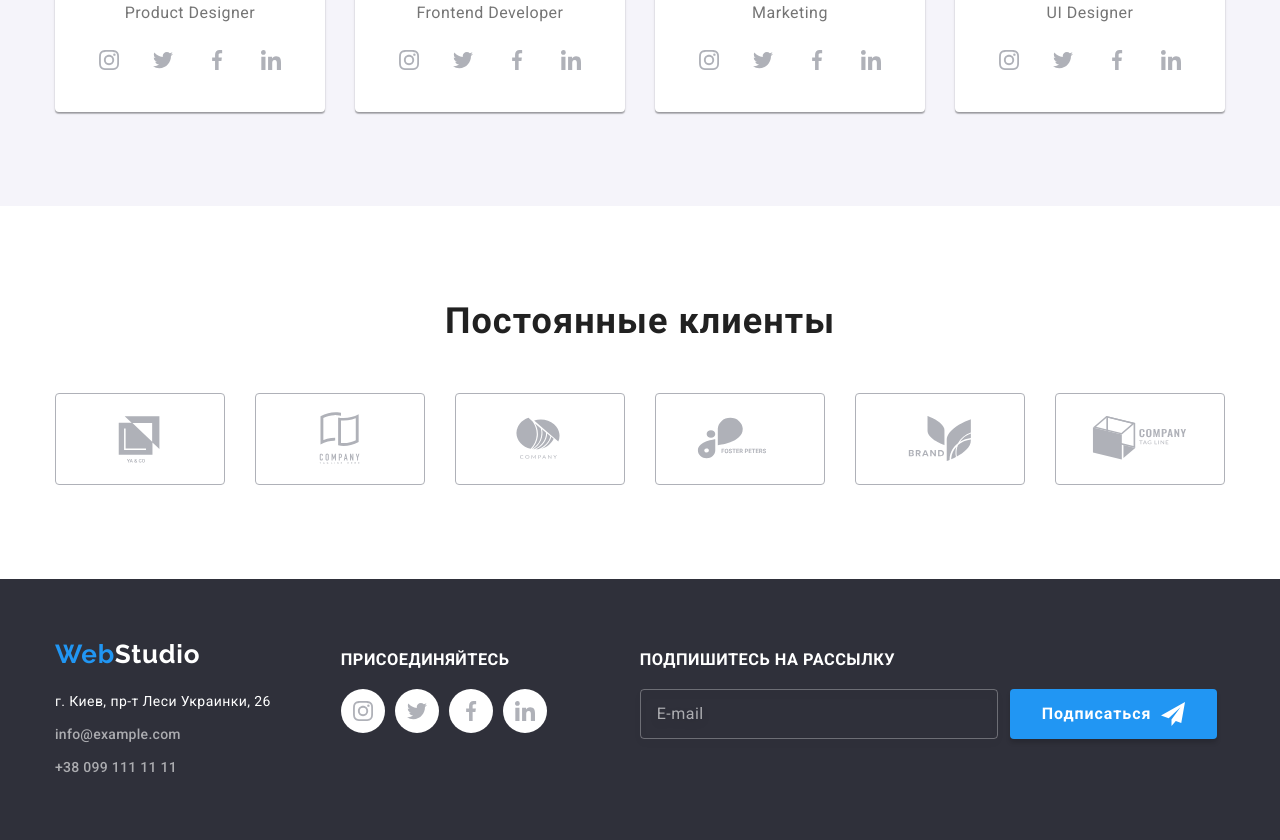
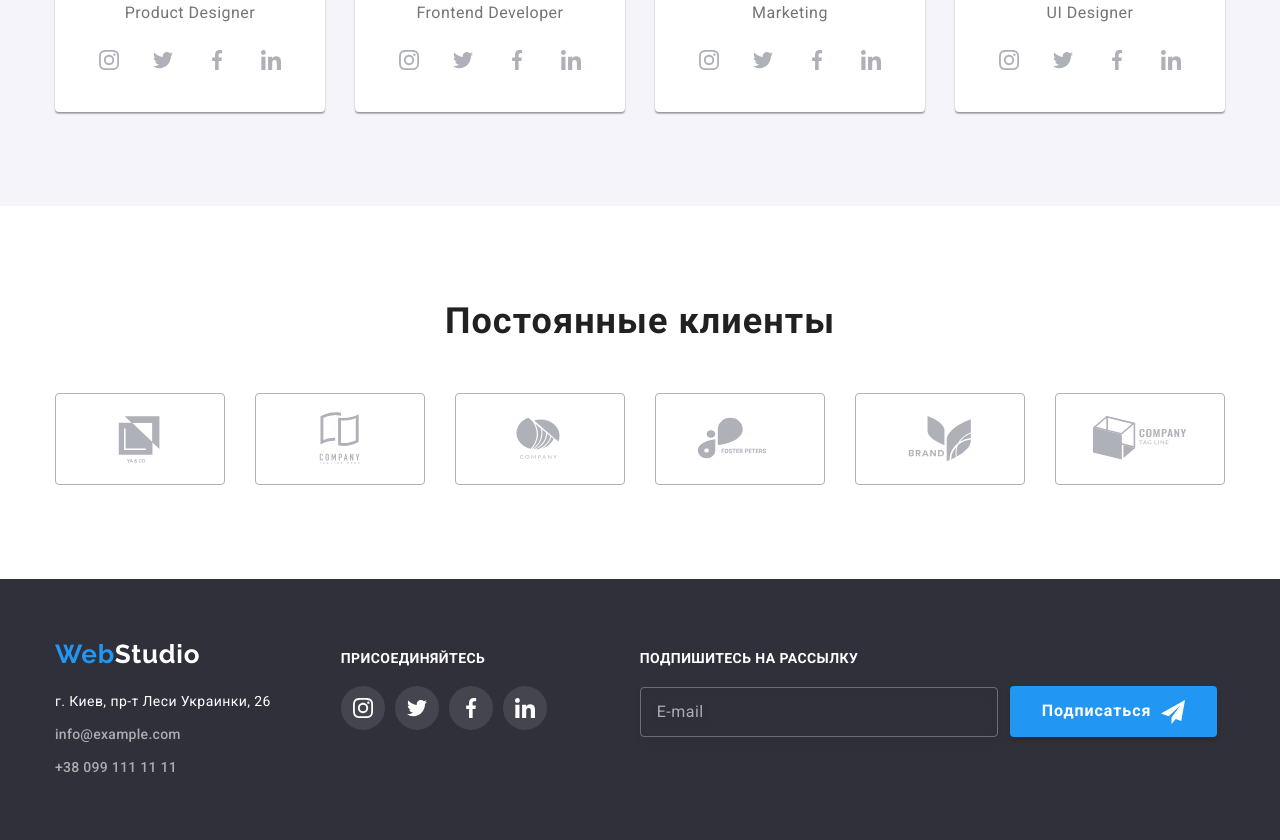
Before and after one commit to vixxxyg/goit-markup-hw-07, a plain HTML site: page index.html in a window 1280 px wide. Shown: the part 2113-2953 px from the top of the page. Drawn offline with nearby package versions, Linux system fonts and the light colour scheme.

Commit message:
Вносит исправления в дз

```diff
--- a/index.html
+++ b/index.html
@@ -365,32 +365,32 @@
                 <h3 class="page-footer__title">Присоединяйтесь</h3>
                 <ul class="list social-icons">
                     <li class="social-icons__item">
-                        <a href="" class="social-icons__link" target="_blank" rel="noopener noreferrer">
-                            <svg class="social-icons__svg">
+                        <a href="" class="social-icons__link social-icons__link--inverse" target="_blank" rel="noopener noreferrer">
+                            <svg class="social-icons__svg social-icons__svg--inverse">
                                 <use href="./images/icons/sprite2.svg#icon-instagram"></use>
                             </svg>
                         </a>
                     </li>
 
                     <li class="social-icons__item">
-                        <a href="" class="social-icons__link" target="_blank" rel="noopener noreferrer">
-                            <svg class="social-icons__svg">
+                        <a href="" class="social-icons__link social-icons__link--inverse" target="_blank" rel="noopener noreferrer">
+                            <svg class="social-icons__svg social-icons__svg--inverse">
                                 <use href="./images/icons/sprite2.svg#icon-twitter"></use>
                             </svg>
                         </a>
                     </li>
 
                     <li class="social-icons__item">
-                        <a href="" class="social-icons__link" target="_blank" rel="noopener noreferrer">
-                            <svg class="social-icons__svg">
+                        <a href="" class="social-icons__link social-icons__link--inverse" target="_blank" rel="noopener noreferrer">
+                            <svg class="social-icons__svg social-icons__svg--inverse">
                                 <use href="./images/icons/sprite2.svg#icon-facebook"></use>
                             </svg>
                         </a>
                     </li>
 
                     <li class="social-icons__item">
-                        <a href="" class="social-icons__link" target="_blank" rel="noopener noreferrer">
-                            <svg class="social-icons__svg">
+                        <a href="" class="social-icons__link social-icons__link--inverse" target="_blank" rel="noopener noreferrer">
+                            <svg class="social-icons__svg social-icons__svg--inverse">
                                 <use href="./images/icons/sprite2.svg#icon-linkedin"></use>
                             </svg>
                         </a>
--- a/sass/components/_form-subscribe.scss
+++ b/sass/components/_form-subscribe.scss
@@ -6,6 +6,8 @@
   &__title {
     margin-bottom: 20px;
     font-weight: 700;
+    font-size: 14px;
+    line-height: 1.1;
     letter-spacing: 0.03em;
     text-transform: uppercase;
     color: var(--white);
--- a/sass/components/_social-icons.scss
+++ b/sass/components/_social-icons.scss
@@ -1,19 +1,5 @@
 .social-icons {
   display: inline-flex;
-
-  &__svg {
-    fill: var(--white);
-  }
-
-  &__link {
-    background-color: rgba(255, 255, 255, 0.1);
-    transition: background-color var(--transition-duration-tfunction);
-  }
-
-  &__link:hover,
-  &__link:focus {
-    background-color: var(--accent);
-  }
 
   &__link {
     @include centeredflex();
@@ -27,6 +13,7 @@
   &__item:not(:last-child) {
     margin-right: 10px;
   }
+
   &__link:hover &__svg,
   &__link:focus &__svg {
     fill: var(--white);
@@ -43,4 +30,18 @@
     fill: #afb1b8;
     transition: fill var(--transition-duration-tfunction);
   }
+
+  &__svg--inverse {
+    fill: var(--white);
+  }
+
+  &__link--inverse {
+    background-color: rgba(255, 255, 255, 0.1);
+    transition: background-color var(--transition-duration-tfunction);
+  }
+
+  &__link-inverse:hover,
+  &__link-inverse:focus {
+    background-color: var(--accent);
+  }
 }
--- a/sass/layouts/_footer.scss
+++ b/sass/layouts/_footer.scss
@@ -32,6 +32,8 @@
   &__title {
     margin-bottom: 20px;
     font-weight: 700;
+    font-size: 14px;
+    line-height: 1.1;
     letter-spacing: 0.03em;
     text-transform: uppercase;
     color: var(--white);
```
Also changed, not shown: css/main.css, css/main.min.css, 2 other files.
